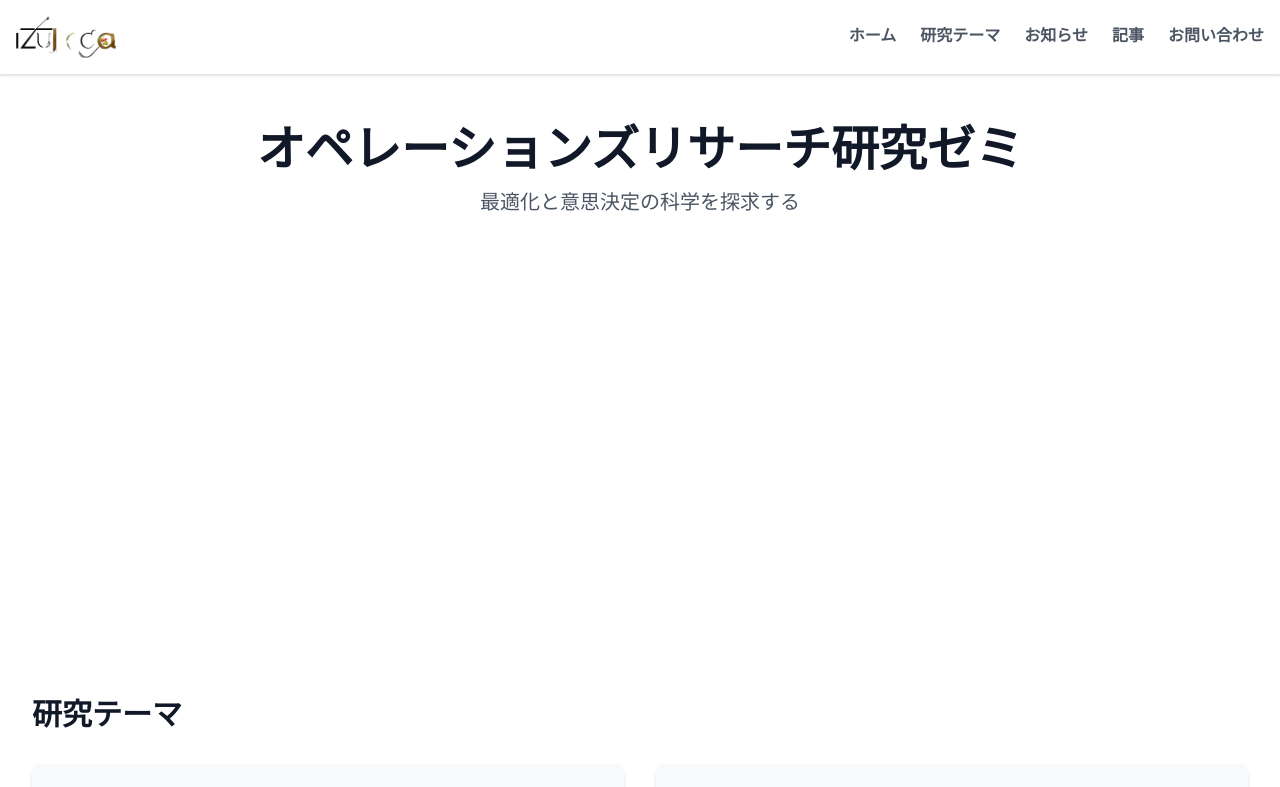
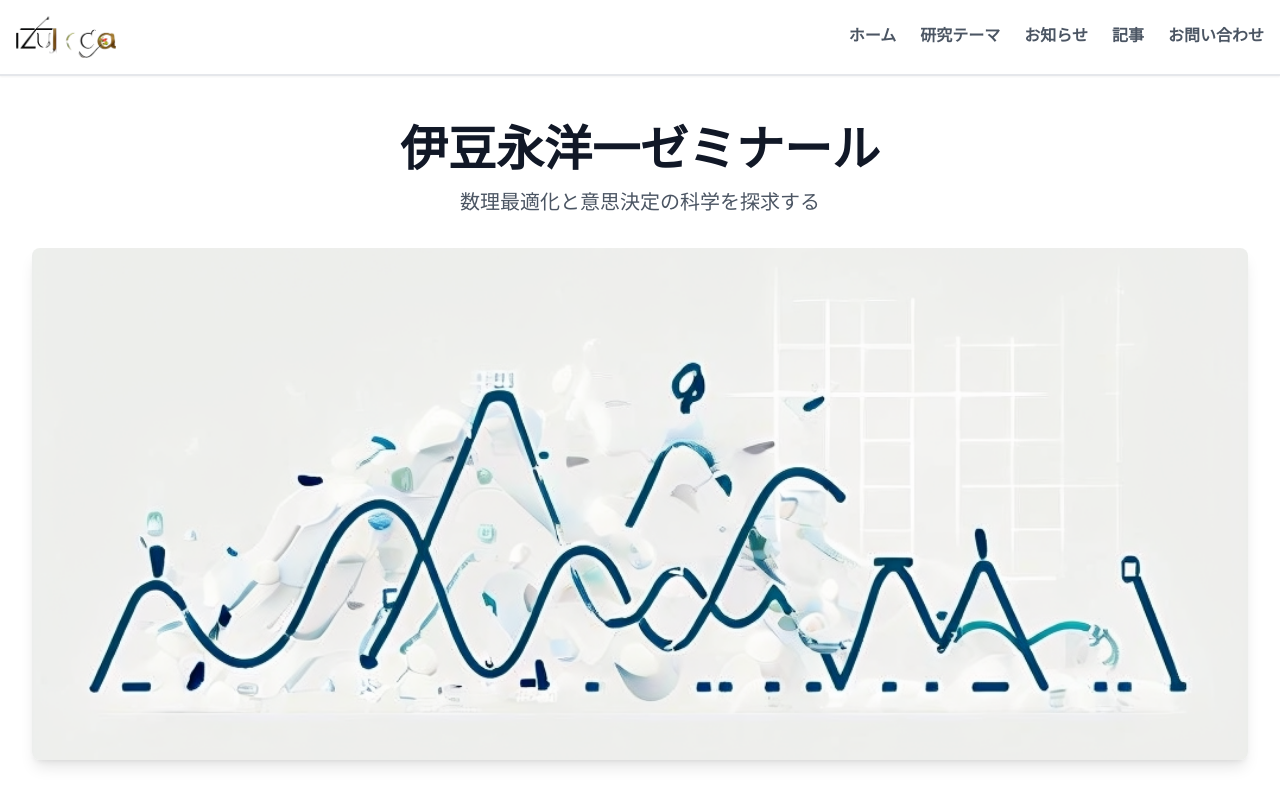
Before and after one commit to izunaga-lab/wagaya, a Next.js app: page / in a window 1280 px wide. Shown: the top 787 px of the page. Built offline with nearby package versions, Linux system fonts and the light colour scheme.

Commit message:
mainセクションを作成

```diff
--- a/app/page.tsx
+++ b/app/page.tsx
@@ -1,14 +1,24 @@
+import Image from 'next/image'
 import Link from 'next/link'
 
 import SectionTitle from '@/components/section-title'
+import { basePath } from '@/lib/base-path'
 
 export default function Home() {
   return (
     <div className="container mx-auto px-4 py-12">
       <section className="text-center mb-16">
-        <h1 className="text-5xl font-bold mb-4">オペレーションズリサーチ研究ゼミ</h1>
-        <p className="text-xl text-gray-600 mb-8">最適化と意思決定の科学を探求する</p>
-        <div className="relative h-96 mb-8"></div>
+        <h1 className="text-5xl font-bold mb-4">伊豆永洋一ゼミナール</h1>
+        <p className="text-xl text-gray-600 mb-8">数理最適化と意思決定の科学を探求する</p>
+        <div className="relative h-128 mb-8">
+          <Image
+            src={`${basePath}/research-image.png`}
+            alt="オペレーションズリサーチのイメージ図"
+            quality={100}
+            fill
+            className="object-cover rounded-lg shadow-lg"
+          />
+        </div>
       </section>
 
       <section className="mb-16">
--- a/tailwind.config.ts
+++ b/tailwind.config.ts
@@ -11,6 +11,9 @@ export default {
         background: 'var(--background)',
         foreground: 'var(--foreground)',
       },
+      spacing: {
+        '128': '32rem',
+      },
     },
   },
   plugins: [],
```
Also changed, not shown: public/research-image.png (added).
